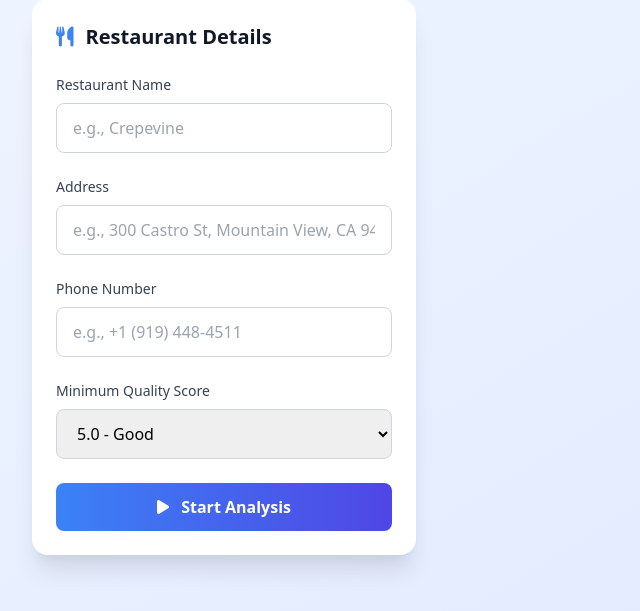
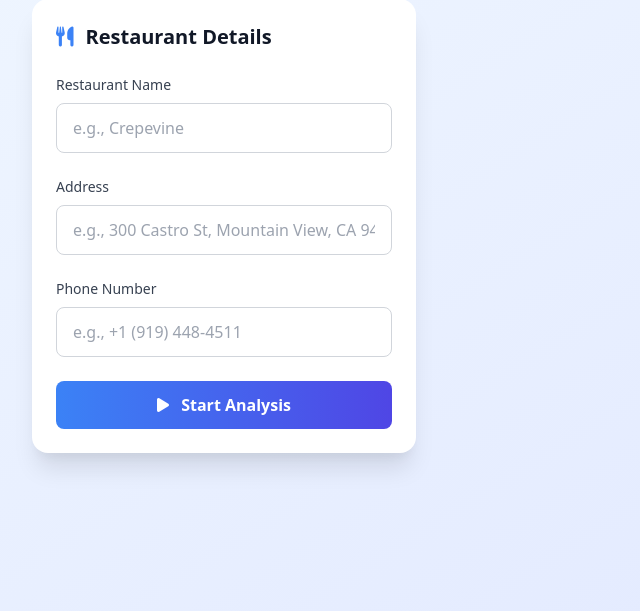
Before and after one commit to vjain1999/rx-media-manager, a Flask app: page / in a window 1280 px wide. Shown: the part 137-748 px from the top of the page, without its empty margins (0-640 px from the left). Run offline with Flask 3, Linux system fonts and the light colour scheme; some libraries are stand-ins or nearby versions.

Commit message:
Fix min quality score to 5.0 and remove user control
- Remove quality score dropdown from UI (hidden input with value 5.0)
- Change default min_quality_score from 7.0 to 5.0 in backend
- Ensures consistent 5.0 threshold across all processing
- With scores 5.8 and 8.8, both videos should now be approved
- Simplifies UI by removing unnecessary user control

```diff
--- a/templates/index.html
+++ b/templates/index.html
@@ -98,16 +98,8 @@
                                    placeholder="e.g., +1 (919) 448-4511" required>
                         </div>
 
-                        <div>
-                            <label class="block text-sm font-medium text-gray-700 mb-2">Minimum Quality Score</label>
-                            <select id="minScore" name="min_score"
-                                    class="w-full px-4 py-3 border border-gray-300 rounded-lg focus:ring-2 focus:ring-blue-500 focus:border-transparent transition-all">
-                                <option value="4.0">4.0 - Acceptable</option>
-                                <option value="5.0" selected>5.0 - Good</option>
-                                <option value="6.0">6.0 - High Quality</option>
-                                <option value="7.0">7.0 - Excellent</option>
-                            </select>
-                        </div>
+                        <!-- Min quality score fixed at 5.0 - no user control needed -->
+                        <input type="hidden" id="minScore" name="min_score" value="5.0">
 
                         <button type="submit" id="analyzeBtn"
                                 class="w-full bg-gradient-to-r from-blue-500 to-indigo-600 text-white font-semibold py-3 px-6 rounded-lg hover:from-blue-600 hover:to-indigo-700 transition-all transform hover:scale-105 focus:outline-none focus:ring-2 focus:ring-offset-2 focus:ring-blue-500">
--- a/web_app.py
+++ b/web_app.py
@@ -101,7 +101,7 @@ class WebRestaurantProcessor:
         self.tracker = tracker
         logger.info("🏗️ WebRestaurantProcessor initialized")
 
-    def process_restaurant(self, restaurant_name, address, phone, min_quality_score=7.0, days_back=30):
+    def process_restaurant(self, restaurant_name, address, phone, min_quality_score=5.0, days_back=30):
         """Process restaurant with real-time progress updates"""
         logger.info(f"🚀 Starting restaurant processing: {restaurant_name}")
         logger.info(f"📍 Address: {address}")
@@ -259,7 +259,7 @@ def handle_start_processing(data):
         restaurant_name = data.get("restaurant_name", "").strip()
         address = data.get("address", "").strip()
         phone = data.get("phone", "").strip()
-        min_quality_score = float(data.get("min_score", 7.0))
+        min_quality_score = float(data.get("min_score", 5.0))
         days_back = int(data.get("days_back", 30))
 
         if not all([restaurant_name, address, phone]):
```
